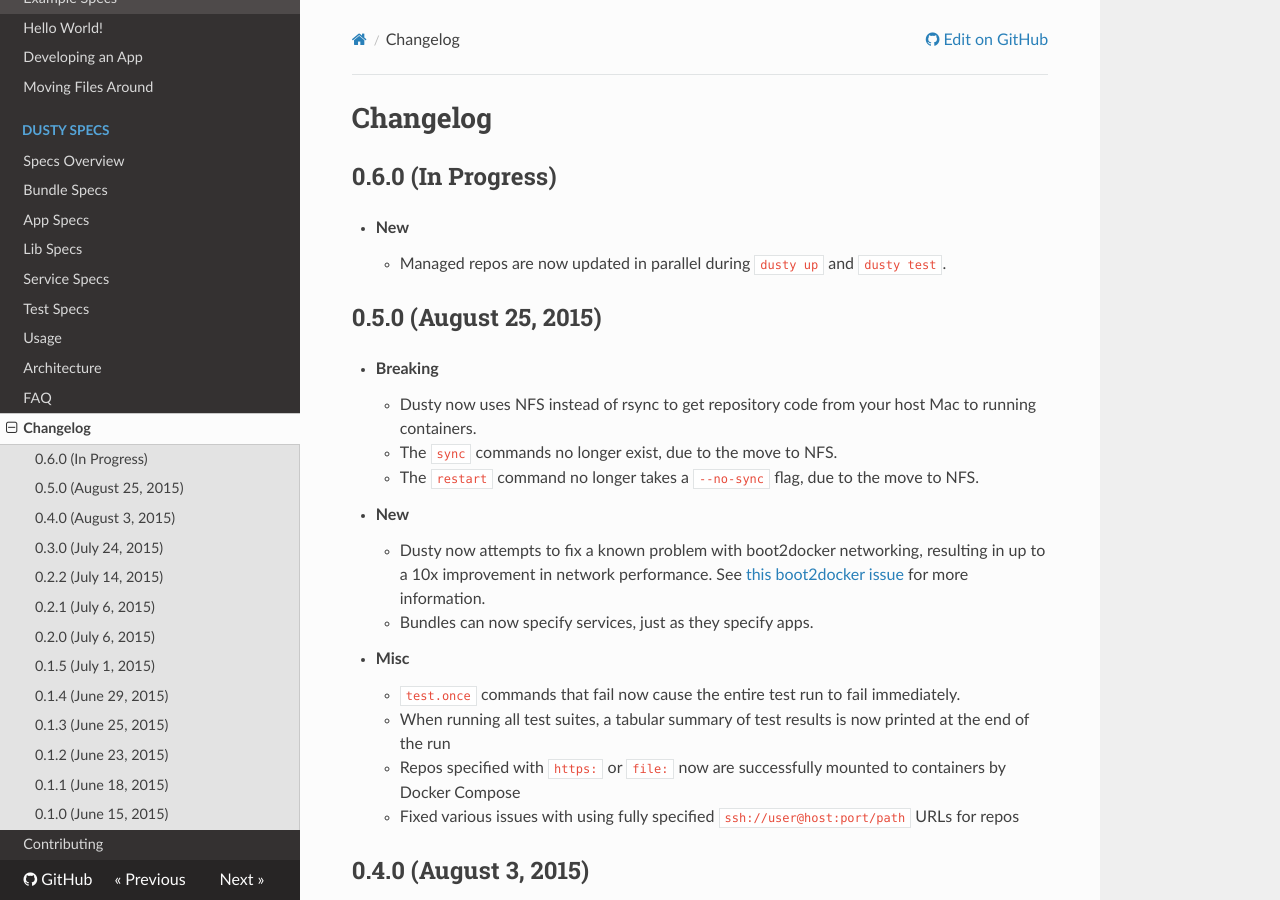
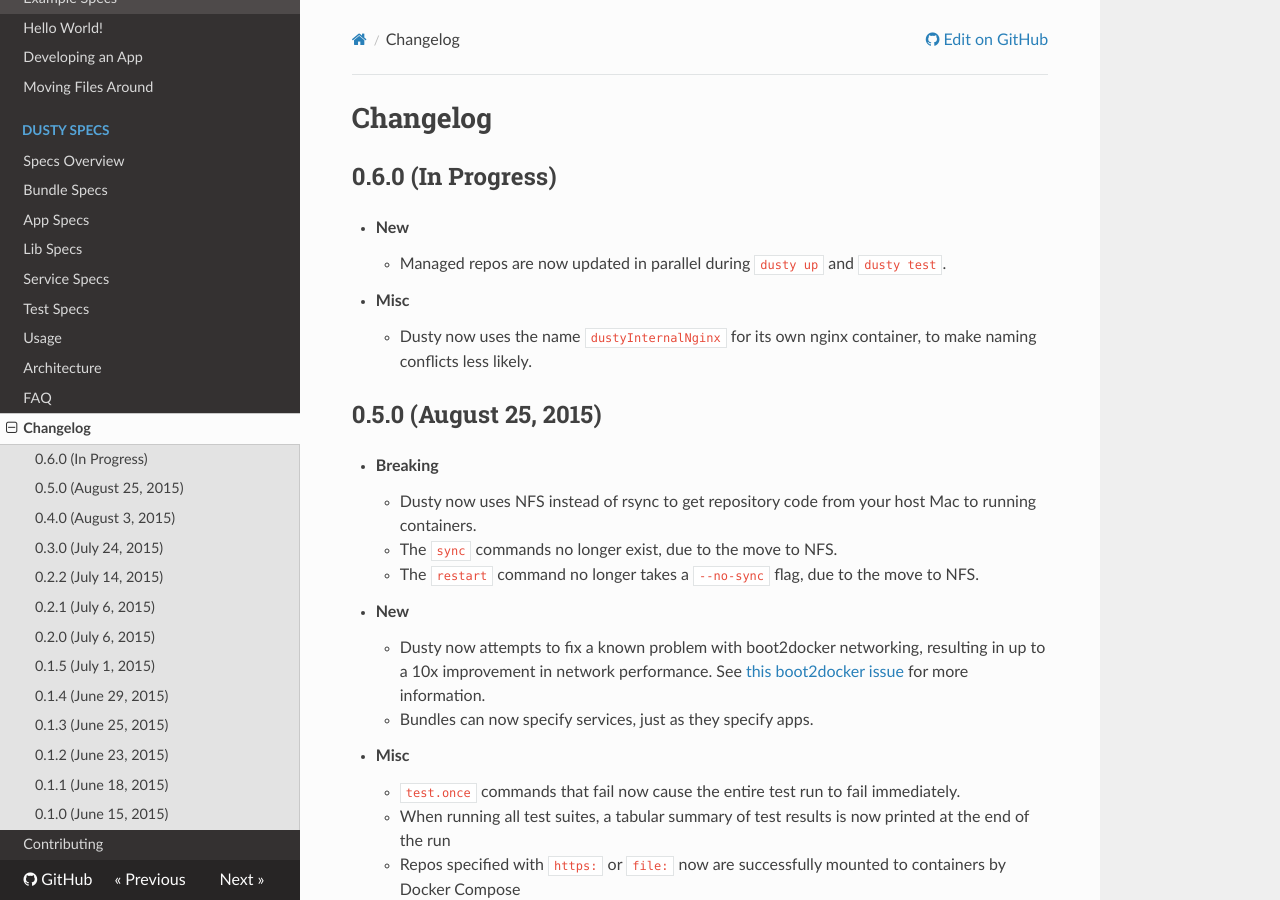
Before and after one commit to gamechanger/dusty, an MkDocs documentation site: the page built from docs/changelog.md, in a window 1280 px wide and 900 px high. Built offline with MkDocs 1.6.1, drawn with Linux system fonts in a browser that asks for light colours; nearby versions of some CDN libraries; old or Windows-style settings are respelled for this version of MkDocs.

Commit message:
changelog for nginx naming

```diff
--- a/docs/changelog.md
+++ b/docs/changelog.md
@@ -4,6 +4,8 @@
 
 * **New**
     * Managed repos are now updated in parallel during `dusty up` and `dusty test`.
+* **Misc**
+    * Dusty now uses the name `dustyInternalNginx` for its own nginx container, to make naming conflicts less likely.
 
 ## 0.5.0 (August 25, 2015)
 
```
